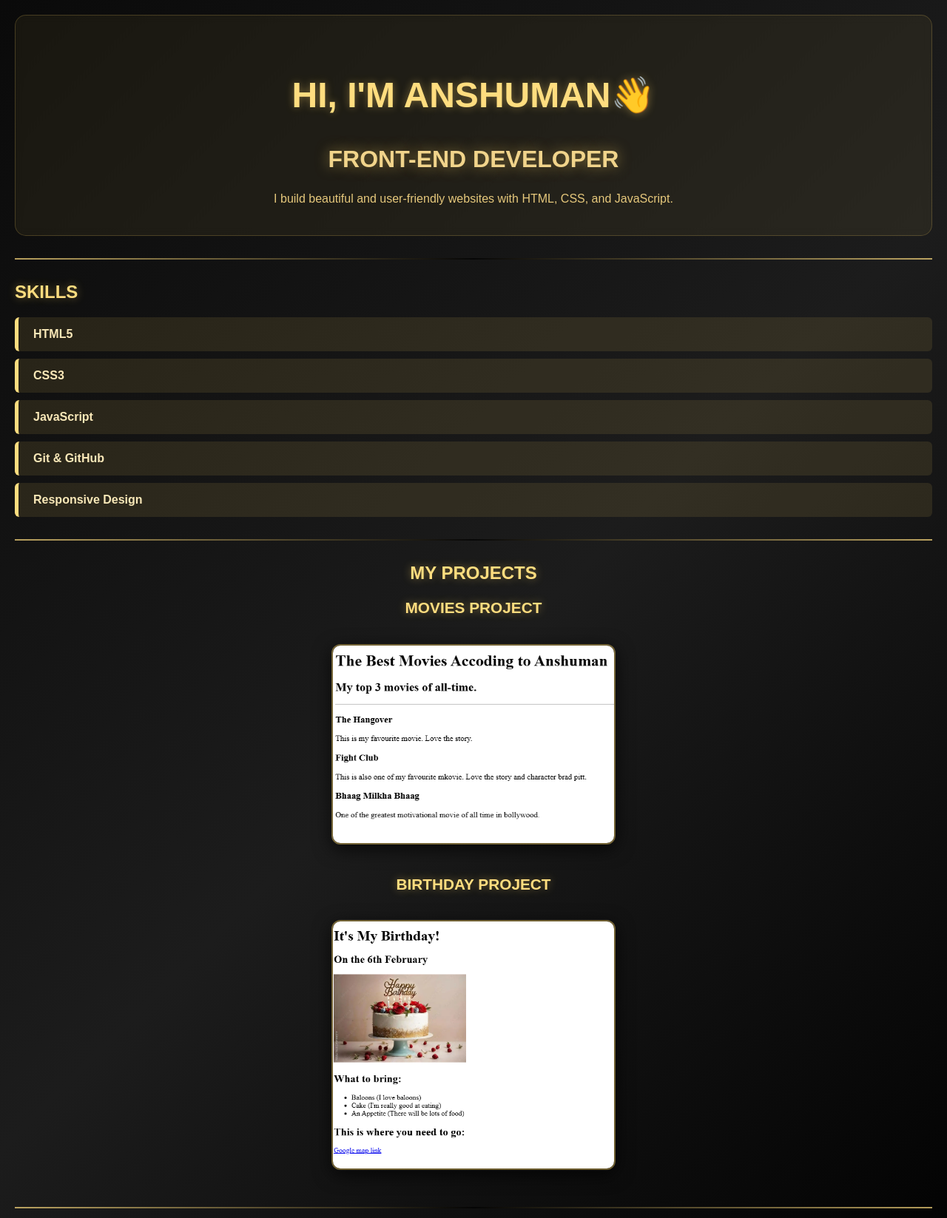
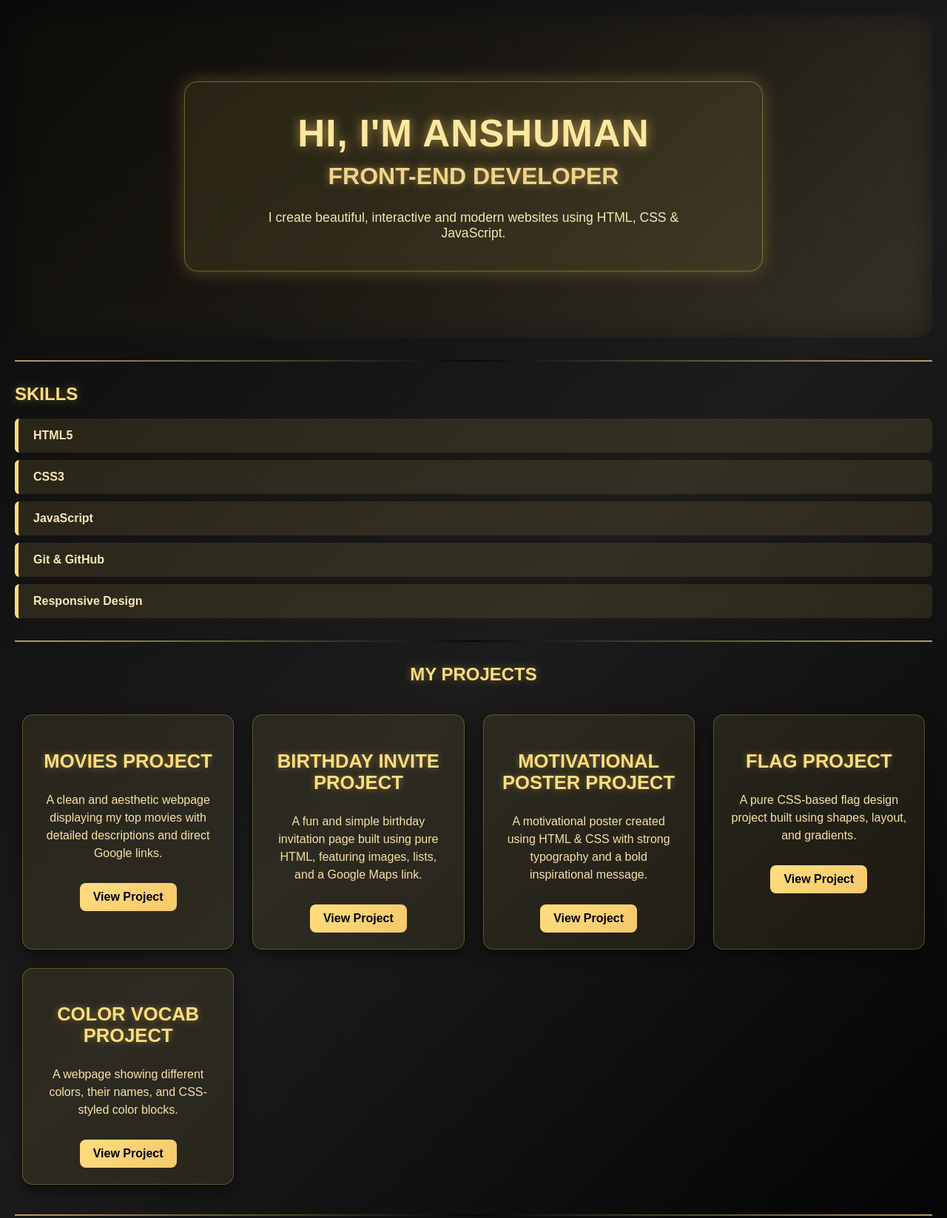
Before and after one commit to anshuman06-web/html.portfolio, a plain HTML site: page index.html in a window 1280 px wide. Shown: the top 1647 px of the page at 74% size. Drawn offline with Linux system fonts and the light colour scheme.

Commit message:
Add files via upload

```diff
--- /dev/null
+++ b/color.html
@@ -0,0 +1,131 @@
+<!DOCTYPE html>
+<html lang="en">
+<head>
+    <meta charset="UTF-8">
+    <meta name="viewport" content="width=device-width, initial-scale=1.0">
+    <title>Spanish Vocabulary</title>
+    <link rel="stylesheet" href="style.css">
+    <style>
+        /* ===== GLOBAL PAGE ===== */
+body {
+    margin: 0;
+    padding: 20px;
+    font-family: "Poppins", sans-serif;
+    text-align: center;
+    background: linear-gradient(135deg, #0a0a0a, #111, #020202);
+    color: #fff;
+    animation: fadeIn 1s ease-in-out;
+}
+
+/* ===== HEADINGS ===== */
+h1 {
+    font-size: 3rem;
+    letter-spacing: 3px;
+    color: #ffcc70;
+    text-shadow: 0 0 15px rgba(255, 200, 120, 0.8);
+    margin-top: 10px;
+    animation: glow 3s infinite alternate;
+}
+
+h2 {
+    font-size: 1.8rem;
+    margin: 20px 0 10px;
+    color: #ffd;
+    text-shadow: 0 0 10px rgba(255,255,255,0.4);
+}
+
+/* ===== COLOR TITLES ===== */
+.color-title {
+    font-size: 2rem;
+    font-weight: bold;
+    padding: 10px 0;
+    border-radius: 8px;
+    width: 60%;
+    margin: 30px auto 10px;
+    animation: pop 0.5s ease-out;
+}
+
+/* Individual Color Animations */
+#red {
+    color: #ff6b6b;
+    background: rgba(255, 80, 80, 0.15);
+    box-shadow: 0 0 12px rgba(255, 80, 80, 0.4);
+}
+
+#blue {
+    color: #6bb6ff;
+    background: rgba(80, 150, 255, 0.15);
+    box-shadow: 0 0 12px rgba(80, 150, 255, 0.4);
+}
+
+#orange {
+    color: #ffb86b;
+    background: rgba(255, 150, 80, 0.15);
+    box-shadow: 0 0 12px rgba(255, 150, 80, 0.4);
+}
+
+#green {
+    color: #7dff6b;
+    background: rgba(120, 255, 120, 0.15);
+    box-shadow: 0 0 12px rgba(120, 255, 120, 0.4);
+}
+
+#yellow {
+    color: #fff07a;
+    background: rgba(255, 240, 100, 0.25);
+    box-shadow: 0 0 12px rgba(255, 240, 100, 0.5);
+}
+
+/* ===== IMAGES ===== */
+img {
+    width: 320px;
+    height: 180px;
+    object-fit: cover;
+    border-radius: 12px;
+    margin-bottom: 26px;
+    transition: 0.4s ease;
+    box-shadow: 0 8px 25px rgba(255, 255, 255, 0.08);
+}
+
+img:hover {
+    transform: scale(1.07);
+    box-shadow: 0 12px 30px rgba(255, 255, 255, 0.25);
+}
+
+/* ===== ANIMATIONS ===== */
+@keyframes fadeIn {
+    from { opacity: 0; transform: translateY(25px); }
+    to   { opacity: 1; transform: translateY(0); }
+}
+
+@keyframes glow {
+    from { text-shadow: 0 0 10px rgba(255, 200, 120, 0.4); }
+    to   { text-shadow: 0 0 25px rgba(255, 200, 120, 1); }
+}
+
+@keyframes pop {
+    from { transform: scale(0.85); opacity: 0; }
+    to   { transform: scale(1); opacity: 1; }
+}
+
+    </style>
+</head>
+<body>
+    <h1>Colors</h1>
+    <h2>Learn the colors in Spanish!</h2>
+    <h2 class="color-title" id="red">Rojo</h2>
+    <img src="https://www.solidbackgrounds.com/images/2560x1440/2560x1440-red-solid-color-background.jpg" alt="red" class="color" >
+
+    <h2 class="color-title" id="blue">Azul</h2>
+    <img src="https://www.solidbackgrounds.com/images/3840x2160/3840x2160-dark-blue-solid-color-background.jpg" alt="blue">
+
+    <h2 class="color-title" id="orange">Anaranjado</h2>
+    <img src="https://www.solidbackgrounds.com/images/3840x2160/3840x2160-amber-orange-solid-color-background.jpg" alt="orange">
+
+    <h2 class="color-title" id="green">Verde</h2>
+    <img src="https://static.vecteezy.com/system/resources/previews/017/150/430/large_2x/plain-default-lime-green-or-neon-green-solid-color-background-empty-space-without-anything-for-background-of-studio-room-and-display-ad-or-product-or-website-template-photo.jpg" alt="green">
+
+    <h2 class="color-title" id="yellow">Amarillo</h2>
+    <img src="https://www.solidbackgrounds.com/images/2880x1800/2880x1800-golden-yellow-solid-color-background.jpg" alt="yellow">
+</body>
+</html>
--- a/index.html
+++ b/index.html
@@ -3,15 +3,17 @@
 <head>
     <meta charset="UTF-8">
     <meta name="viewport" content="width=device-width, initial-scale=1.0">
-    <title>Document</title>
+    <title>Portfolio – Anshuman</title>
+
     <style>
-   /* ===== GLOBAL PAGE ===== */
+
+/* ===== GLOBAL PAGE ===== */
 body {
   margin: 0;
   padding: 20px;
   font-family: "Poppins", sans-serif;
   background: linear-gradient(135deg, #0a0a0a, #1c1c1c, #000000);
-  color: #e6c87c; /* Soft Gold */
+  color: #e6c87c;
   animation: fadeIn 1s ease-in;
 }
 
@@ -19,7 +21,7 @@ body {
 h1, h2, h4 {
   font-weight: 700;
   text-transform: uppercase;
-  color: #ffdd7f; /* Strong Gold */
+  color: #ffdd7f;
   text-shadow: 0 0 12px rgba(255, 215, 100, 0.4);
 }
 
@@ -32,35 +34,78 @@ hr {
   opacity: 0.7;
 }
 
-/* ===== HOME SECTION ===== */
-#home {
-  text-align: center;
-  padding: 40px 20px;
-  background: rgba(255, 215, 100, 0.06);
-  border: 1px solid rgba(255, 215, 100, 0.2);
-  border-radius: 15px;
-  backdrop-filter: blur(6px);
-  animation: pop 0.9s ease-in-out;
+/* ===== NEW HERO SECTION ===== */
+.hero {
+  position: relative;
+  padding: 90px 20px;
+  border-radius: 20px;
+  overflow: hidden;
+  animation: pop 1s ease-in-out;
 }
 
-#home h1 {
-  font-size: 3rem;
+/* animated background */
+.hero-bg {
+  position: absolute;
+  inset: 0;
+  background: linear-gradient(
+      135deg,
+      #f7d98a,
+      #b88a2e,
+      #000000,
+      #3d2f12,
+      #f4cd74
+  );
+  background-size: 400% 400%;
+  animation: goldFlow 12s ease infinite;
+  opacity: 0.18;
+  filter: blur(20px);
 }
 
-#home h2 {
+/* glass content box */
+.hero-content {
+  position: relative;
+  max-width: 700px;
+  margin: auto;
+  padding: 40px;
+  text-align: center;
+  background: rgba(255, 215, 100, 0.09);
+  border: 1px solid rgba(255, 215, 100, 0.35);
+  border-radius: 18px;
+  backdrop-filter: blur(10px);
+  box-shadow: 0 0 25px rgba(255, 215, 100, 0.25);
+}
+
+.hero-content h1 {
+  font-size: 3.2rem;
+  letter-spacing: 1px;
+  margin: 0;
+  color: #ffe7a0;
+  text-shadow: 0 0 15px rgba(255, 215, 100, 0.6);
+}
+
+.hero-content h2 {
+  margin-top: 10px;
   font-size: 2rem;
   color: #f1d48b;
-  text-shadow: 0 0 18px rgba(255, 215, 100, 0.5);
+  text-shadow: 0 0 12px rgba(255, 215, 100, 0.5);
 }
 
-#home p {
-  color: #e6c87c;
-  max-width: 600px;
-  margin: auto;
+.hero-content p {
+  max-width: 80%;
+  margin: 20px auto 0;
+  color: #f5e7b3;
   font-weight: 500;
+  font-size: 1.1rem;
 }
 
-/* ===== SKILLS SECTION ===== */
+/* animations */
+@keyframes goldFlow {
+  0% { background-position: 0% 50%; }
+  50% { background-position: 100% 50%; }
+  100% { background-position: 0% 50%; }
+}
+
+/* ===== SKILLS ===== */
 #skills ul {
   list-style: none;
   padding: 0;
@@ -83,37 +128,62 @@ hr {
   box-shadow: 0 4px 12px rgba(255, 215, 100, 0.4);
 }
 
-/* ===== PROJECTS SECTION ===== */
+/* ===== PROJECTS — UPDATED TO HORIZONTAL GRID ===== */
+
 #projects {
   text-align: center;
 }
 
-#projects img {
-  width: 80%;
-  max-width: 380px;
-  border-radius: 12px;
-  margin: 15px 0;
-  border: 2px solid rgba(255, 215, 100, 0.4);
-  box-shadow: 0 6px 25px rgba(0, 0, 0, 0.7);
+.project-wrapper {
+  display: grid;
+  grid-template-columns: repeat(auto-fit, minmax(280px, 1fr));
+  gap: 25px;
+  margin-top: 30px;
+  padding: 10px;
+}
+
+.project-card {
+  padding: 22px;
+  border-radius: 14px;
+  background: rgba(255, 215, 100, 0.08);
+  border: 1px solid rgba(255, 215, 100, 0.25);
+  box-shadow: 0 6px 20px rgba(0,0,0,0.55);
   transition: 0.4s ease;
 }
 
-#projects img:hover {
-  transform: scale(1.05);
-  box-shadow: 0 0 25px rgba(255, 215, 100, 0.7);
+.project-card:hover {
+  transform: translateY(-5px);
+  box-shadow: 0 10px 28px rgba(255, 215, 100, 0.45);
 }
 
-#projects a {
+.project-card h3 {
+  font-size: 1.6rem;
   color: #ffdd7f;
+  text-shadow: 0 0 10px rgba(255,215,100,0.4);
+}
+
+.project-card p {
+  color: #f5e1a4;
+  font-size: 1rem;
+  line-height: 1.5;
+}
+
+.project-btn {
+  display: inline-block;
+  margin-top: 12px;
+  padding: 10px 18px;
+  background: linear-gradient(135deg, #ffdd7f, #f5c86b);
+  color: #000;
+  border-radius: 8px;
   text-decoration: none;
   font-weight: bold;
-  font-size: 1.3rem;
-  transition: 0.3s;
+  transition: 0.3s ease;
 }
 
-#projects a:hover {
-  color: #fff;
-  text-shadow: 0 0 15px #ffdd7f;
+.project-btn:hover {
+  background: #ffe4a1;
+  transform: translateY(-3px);
+  box-shadow: 0 6px 18px rgba(255,215,100,0.6);
 }
 
 /* ===== FOOTER ===== */
@@ -154,19 +224,27 @@ footer a:hover {
   100% { transform: scale(1); opacity: 1; }
 }
 
-
     </style>
 </head>
+
 <body>
+
 <header>
-    <section id="home">
-         <h1>Hi, I'm Anshuman👋</h1>
-  <h2>Front-End Developer</h2>
-  <p>I build beautiful and user-friendly websites with HTML, CSS, and JavaScript.</p>
+    <section id="home" class="hero">
+        <div class="hero-bg"></div>
+        <div class="hero-content">
+            <h1>Hi, I'm Anshuman</h1>
+            <h2>Front-End Developer</h2>
+            <p>I create beautiful, interactive and modern websites using HTML, CSS & JavaScript.</p>
+        </div>
     </section>
-    <hr></header>
-    <main>
-    <section id="skills">
+    <hr>
+</header>
+
+
+<main>
+
+<section id="skills">
   <h2>Skills</h2>
   <ul>
     <li>HTML5</li>
@@ -176,22 +254,54 @@ footer a:hover {
     <li>Responsive Design</li>
   </ul>
 </section>
+
 <hr>
+
 <section id="projects">
     <h1>My Projects</h1>
-  <h4><a href="movie.html">MOVIES PROJECT</a></h4>
 
-<a href="movie.html"><img src="Movies.png" alt="Movies" ></a>
+    <!-- NEW HORIZONTAL GRID WRAPPER -->
+    <div class="project-wrapper">
 
-<br>
+        <div class="project-card">
+            <h3>MOVIES PROJECT</h3>
+            <p>A clean and aesthetic webpage displaying my top movies with detailed descriptions and direct Google links.</p>
+            <a href="movie.html" class="project-btn">View Project</a>
+        </div>
 
-<h4><a href="birthday.html">BIRTHDAY PROJECT</a></h4>
-<a href="birthday.html"><img src="Birthdayy.png" alt="Birthday"></a>
-<hr>
-</section></main>
+        <div class="project-card">
+            <h3>BIRTHDAY INVITE PROJECT</h3>
+            <p>A fun and simple birthday invitation page built using pure HTML, featuring images, lists, and a Google Maps link.</p>
+            <a href="birthday.html" class="project-btn">View Project</a>
+        </div>
+
+        <div class="project-card">
+            <h3>MOTIVATIONAL POSTER PROJECT</h3>
+            <p>A motivational poster created using HTML & CSS with strong typography and a bold inspirational message.</p>
+            <a href="motivation.html" class="project-btn">View Project</a>
+        </div>
+
+        <div class="project-card">
+            <h3>FLAG PROJECT</h3>
+            <p>A pure CSS-based flag design project built using shapes, layout, and gradients.</p>
+            <a href="flag.html" class="project-btn">View Project</a>
+        </div>
+
+        <div class="project-card">
+            <h3>COLOR VOCAB PROJECT</h3>
+            <p>A webpage showing different colors, their names, and CSS-styled color blocks.</p>
+            <a href="color.html" class="project-btn">View Project</a>
+        </div>
+
+    </div>
+
+    <hr>
+</section>
+
+</main>
+
 <footer>
 <a href="about.html">About Me</a><br>
-
 <a href="contact.html">Contact Us</a>
 </footer>
 
```
Also changed, not shown: flag.html (added, +120 -0 lines), motivation.html (added, +91 -0 lines).
